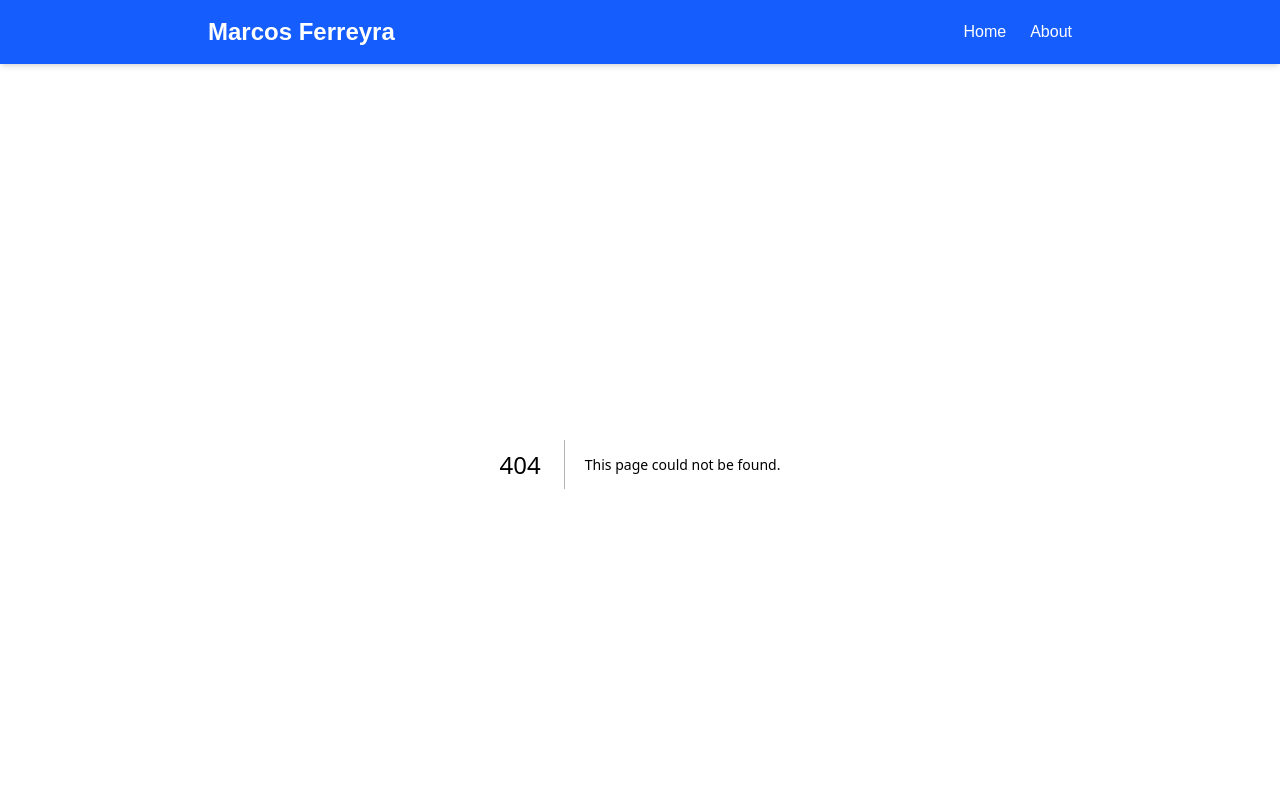
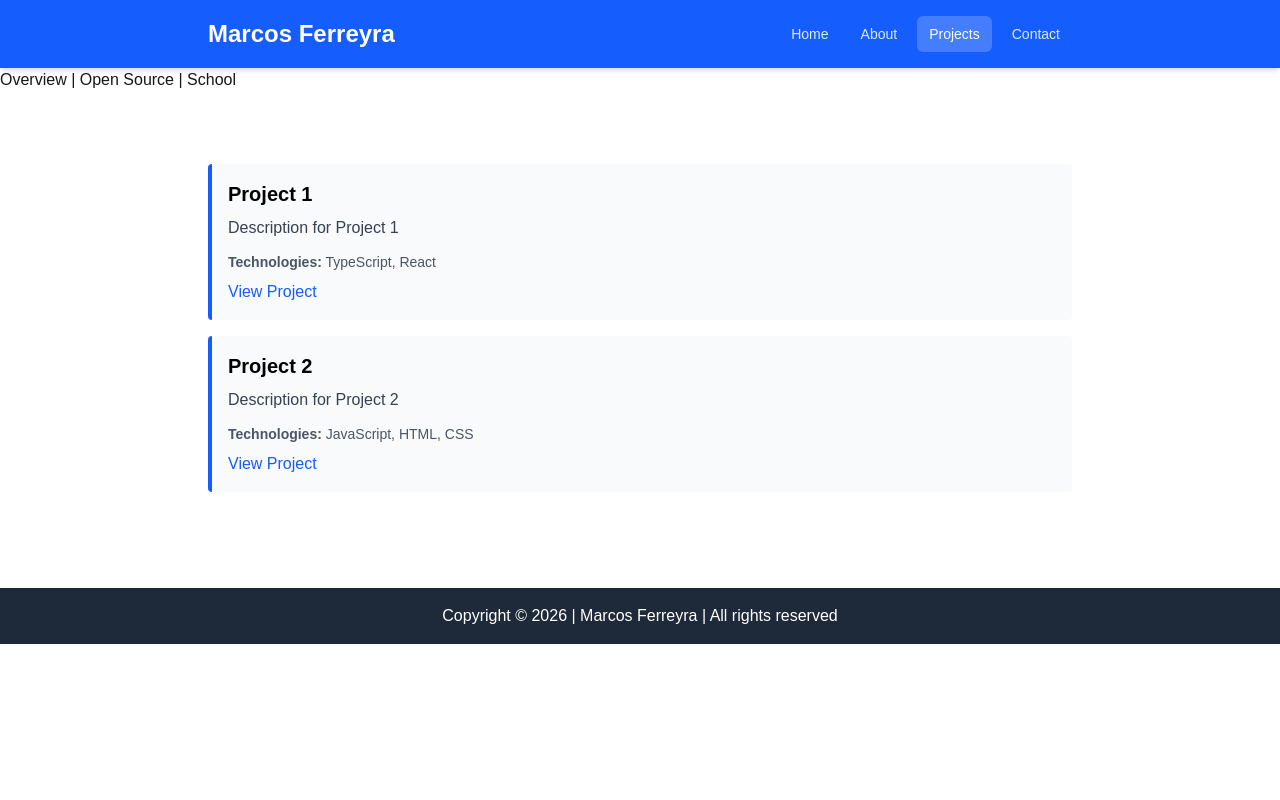
Before and after one commit to MarcosDFerreyra/wdd430-portfolio, a Next.js app: page /projects in a window 1280 px wide. Before the commit this address had no page. Shown: the top 800 px of the page. Built offline with nearby package versions, Linux system fonts and the light colour scheme.

Commit message:
week 2 activities

```diff
--- a/app/about/page.tsx
+++ b/app/about/page.tsx
@@ -7,7 +7,6 @@ export default function About() {
             <p className="text-white text-lg text-gray-700">
                 This about page shares more information about my background and work.
             </p>
-            <ContactInfo name="Marcos Ferreyra" email="marcos30@gmail.com" phone="+54 1234 5678" address="Florencion Varela, Buenos Aires, Argentina" />
         </main>
     );
 }
--- /dev/null
+++ b/app/api/projects/[id]/route.ts
@@ -0,0 +1,18 @@
+import { NextResponse } from 'next/server';
+import { getProjectById } from '@/lib/projects-db';
+
+export async function GET(
+    request: Request,
+    { params }: { params: Promise<{ id: string }> }
+) {
+    const { id: idParam } = await params;
+    const id = Number(idParam);
+
+    if (Number.isNaN(id)) {
+        return NextResponse.json({ error: 'Invalid id' }, { status: 400 });
+    }
+    const project = getProjectById(id)
+    if (!project)
+        return NextResponse.json({error: "Project not found"}, {status: 404})
+    return NextResponse.json(project)
+}
--- /dev/null
+++ b/app/api/projects/route.ts
@@ -0,0 +1,10 @@
+import { NextRequest, NextResponse } from 'next/server';
+import { getProjects } from '@/lib/projects-db';
+
+export async function GET(request: NextRequest) {
+    const { searchParams } = new URL(request.url);
+    const type = searchParams.get('type');
+
+    const project = getProjects(type);
+    return NextResponse.json(project);
+}
--- /dev/null
+++ b/app/contact/page.tsx
@@ -0,0 +1,13 @@
+import ContactInfo from "@/components/Contact";
+
+export default function Contact() {
+    return (
+        <main className="text-white max-w-4xl mx-auto px-4 py-12">
+            <h2 className="text-3xl font-bold mb-4">Contact Information</h2>
+            <p className="text-white text-lg text-gray-700">
+                This is where you can find my contact details.
+            </p>
+            <ContactInfo name="Marcos Ferreyra" email="marcos30@gmail.com" phone="+54 1234 5678" address="Florencion Varela, Buenos Aires, Argentina" />
+        </main>
+    );
+}
--- /dev/null
+++ b/app/projects/layout.tsx
@@ -0,0 +1,14 @@
+import Link from 'next/link';
+
+export default function ProjectsLayout({ children }: { children: React.ReactNode }) {
+    return (
+        <section>
+            <nav>
+                <Link href="/projects">Overview</Link> | {' '}
+                <Link href="/projects/opensource">Open Source</Link> | {' '}
+                <Link href="/projects/school">School</Link>
+            </nav>
+            {children}
+        </section>
+    );
+}
--- /dev/null
+++ b/app/projects/opensource/page.tsx
@@ -0,0 +1,23 @@
+import ProjectCard from "@/components/ProjectCard";
+
+export default async function OpenSourceProjects() {
+    const res = await fetch('http://localhost:3000/api/projects?type=opensource');
+    const projects = await res.json();
+
+    return (
+        <main className="text-white max-w-4xl mx-auto px-4 py-12">
+            <h1>Open Source Projects</h1>
+            <div className="space-y-4">
+                {projects.map((project: any) => (
+                    <ProjectCard
+                        key={project.id}
+                        title={project.title}
+                        description={project.description}
+                        technologies={project.technologies}
+                        link={project.link}
+                    />
+                ))}
+            </div>
+        </main>
+    );
+}
--- /dev/null
+++ b/app/projects/page.tsx
@@ -0,0 +1,23 @@
+import ProjectCard from "@/components/ProjectCard";
+
+export default async function Projects() {
+    const res = await fetch('http://localhost:3000/api/projects');
+    const projects = await res.json();
+
+    return (
+        <main className="text-white max-w-4xl mx-auto px-4 py-12">
+            <h1>Projects Overview</h1>
+            <div className="space-y-4">
+                {projects.map((project: any) => (
+                    <ProjectCard
+                        key={project.id}
+                        title={project.title}
+                        description={project.description}
+                        technologies={project.technologies}
+                        link={project.link}
+                    />
+                ))}
+            </div>
+        </main>
+    );
+}
--- /dev/null
+++ b/app/projects/school/page.tsx
@@ -0,0 +1,23 @@
+import ProjectCard from "@/components/ProjectCard";
+
+export default async function SchoolProjects() {
+    const res = await fetch('http://localhost:3000/api/projects?type=school');
+    const projects = await res.json();
+
+    return (
+        <main className="text-white max-w-4xl mx-auto px-4 py-12">
+            <h1>School Projects</h1>
+            <div className="space-y-4">
+                {projects.map((project: any) => (
+                    <ProjectCard
+                        key={project.id}
+                        title={project.title}
+                        description={project.description}
+                        technologies={project.technologies}
+                        link={project.link}
+                    />
+                ))}
+            </div>
+        </main>
+    );
+}
--- a/components/Header.tsx
+++ b/components/Header.tsx
@@ -1,4 +1,5 @@
 import Link from 'next/link';
+import NavLinks from './NavLinks';
 
 export default function Header() {
     return (
@@ -6,10 +7,7 @@ export default function Header() {
             <div className="max-w-4xl mx-auto px-4 py-4 flex items-center justify-between">
                 <div id="header-title" className="text-2xl font-bold">Marcos Ferreyra</div>
                 <nav aria-label="Main navigation">
-                    <ul className="flex items-center gap-6">
-                        <li><Link href="/" className="hover:text-blue-200 transition-colors">Home</Link></li>
-                        <li><Link href="/about" className="hover:text-blue-200 transition-colors">About</Link></li>
-                    </ul>
+                   <NavLinks />
                 </nav>
             </div>
         </header>
--- /dev/null
+++ b/components/NavLinks.tsx
@@ -0,0 +1,36 @@
+'use client';
+
+import Link from 'next/link';
+import { usePathname } from 'next/navigation';
+
+const navLinks = [
+    { href: '/', label: 'Home' },
+    { href: '/about', label: 'About' },
+    { href: '/projects', label: 'Projects' },
+    { href: '/contact', label: 'Contact' },
+];
+
+const linkClasses = 'rounded-md px-3 py-2 text-sm font-medium transition-colors focus-visible:outline-2 focus-visible:outline-offset-2 focus-visible:outline-white';
+
+export default function NavLinks() {
+    const pathname = usePathname();
+
+    return (
+        <nav className="flex items-center gap-2" aria-label="Primary">
+            {navLinks.map(({ href, label }) => {
+                const isActive = pathname === href;
+
+                return (
+                    <Link
+                        key={href}
+                        href={href}
+                        className={`${linkClasses} ${isActive ? 'bg-white/20 text-white' : 'text-blue-100 hover:bg-white/10 hover:text-white'}`}
+                        aria-current={isActive ? 'page' : undefined}
+                    >
+                        {label}
+                    </Link>
+                );
+            })}
+        </nav>
+    );
+}
--- /dev/null
+++ b/lib/projects-db.ts
@@ -0,0 +1,37 @@
+export interface Project {
+    id: number;
+    title: string;
+    description: string;
+    type: 'opensource' | 'school';
+    technologies: string[];
+    link?: string;
+}
+
+export const projects: Project[] = [
+    {
+        id: 1,
+        title: 'Project 1',
+        description: 'Description for Project 1',
+        type: 'opensource',
+        technologies: ['TypeScript', 'React'],
+        link: '/projects/1'
+    },
+    {
+        id: 2,
+        title: 'Project 2',
+        description: 'Description for Project 2',
+        type: 'school',
+        technologies: ['JavaScript', 'HTML', 'CSS'],
+        link: '/projects/2'
+    }
+];
+
+export function getProjects(type?: string | null): Project[] {
+    if (type)
+        return projects.filter(project => project.type === type);
+    return projects;
+}
+
+export function getProjectById(id: number): Project | null{
+    return projects.find(project => project.id === id) ?? null
+}
```
